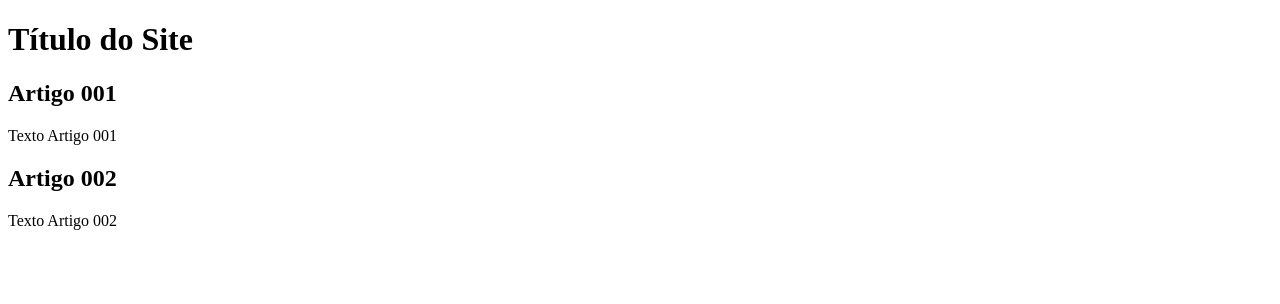
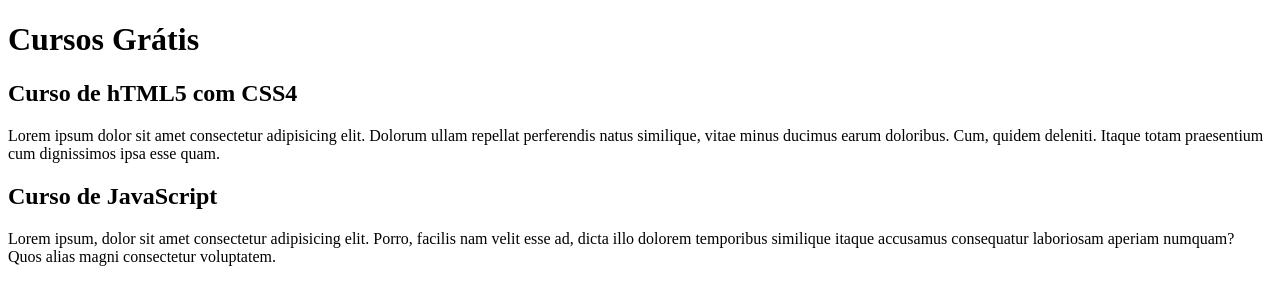
Before and after one commit to RafaelHamaral/projeto-site, a plain HTML site: page index.html in a window 1280 px wide. Drawn offline with Linux system fonts and the light colour scheme.

Commit message:
comecei a escrever o conteudo

```diff
--- a/index.html
+++ b/index.html
@@ -10,15 +10,15 @@
 
     <main>
         <header>
-            <h1>Título do Site</h1>
+            <h1>Cursos Grátis</h1>
         </header>
         <article>
-            <h2>Artigo 001</h2>
-            <p>Texto Artigo 001</p>
+            <h2>Curso de hTML5 com CSS4</h2>
+            <p>Lorem ipsum dolor sit amet consectetur adipisicing elit. Dolorum ullam repellat perferendis natus similique, vitae minus ducimus earum doloribus. Cum, quidem deleniti. Itaque totam praesentium cum dignissimos ipsa esse quam.</p>
         </article>
         <article>
-            <h2>Artigo 002</h2>
-            <p>Texto Artigo 002</p>
+            <h2>Curso de JavaScript</h2>
+            <p>Lorem ipsum, dolor sit amet consectetur adipisicing elit. Porro, facilis nam velit esse ad, dicta illo dolorem temporibus similique itaque accusamus consequatur laboriosam aperiam numquam? Quos alias magni consectetur voluptatem.</p>
         </article>
     </main>
 
```
